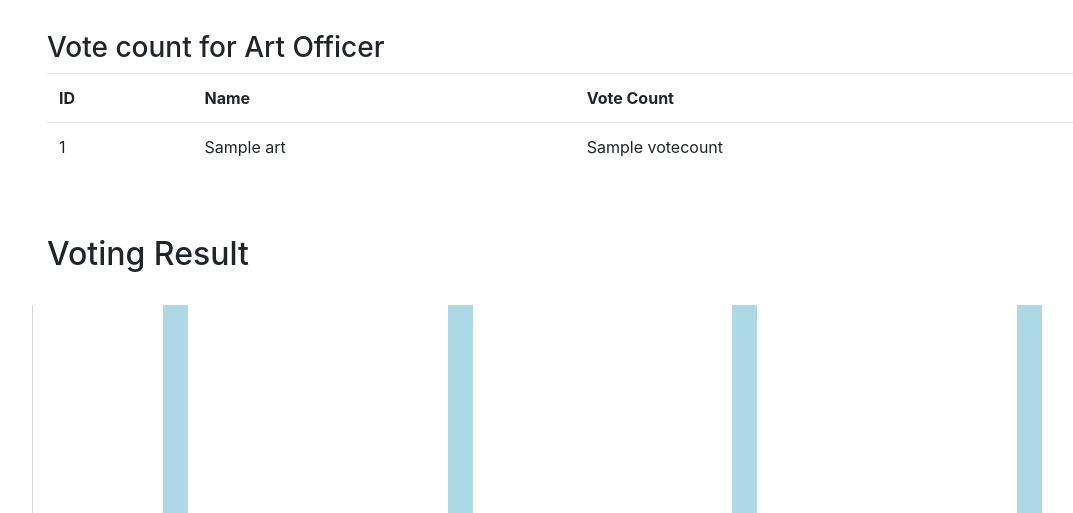
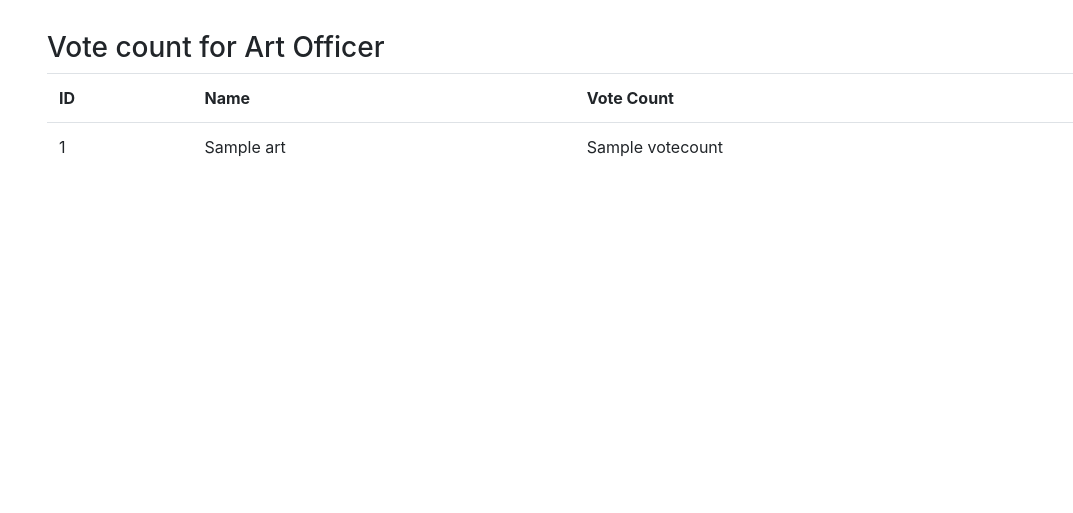
Before and after one commit to thesaihan/ytu-su-voting, a Django app: template result/templates/result/result.html in a window 1280 px wide. Shown: the part 647-1160 px from the top of the page, without its empty margins (38-1111 px from the left). After the commit the page ends 804 px from the top, so only its background shows below. Run offline with Django 3.2, Linux system fonts and the light colour scheme; the template is opened without the code that fills it: most values are stand-ins (such as "Sample title", 1, 10 or a date in 2020); some libraries are stand-ins or nearby versions.

Commit message:
Remove Result Visualization

```diff
--- a/result/templates/result/result.html
+++ b/result/templates/result/result.html
@@ -70,7 +70,7 @@
 	</table>
 
 <br><br>
-<h2>Voting Result</h2>
+<!-- <h2>Voting Result</h2>
         <br>
         <div class="row histo">
 
@@ -97,7 +97,7 @@
 
         </div>
 
-<br>
+<br> -->
 
     </div>
 
```
